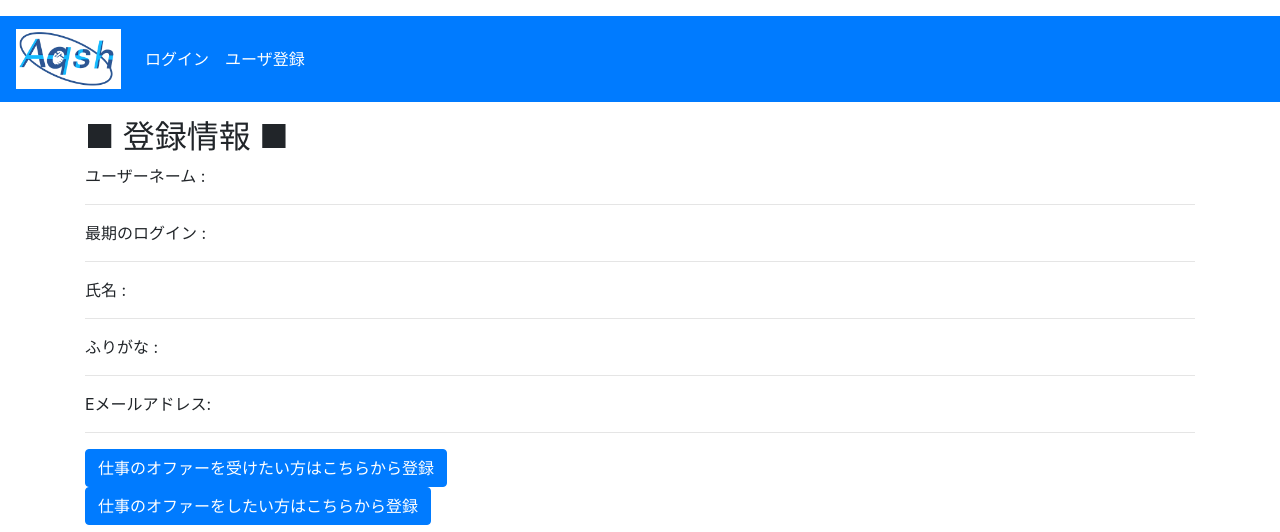
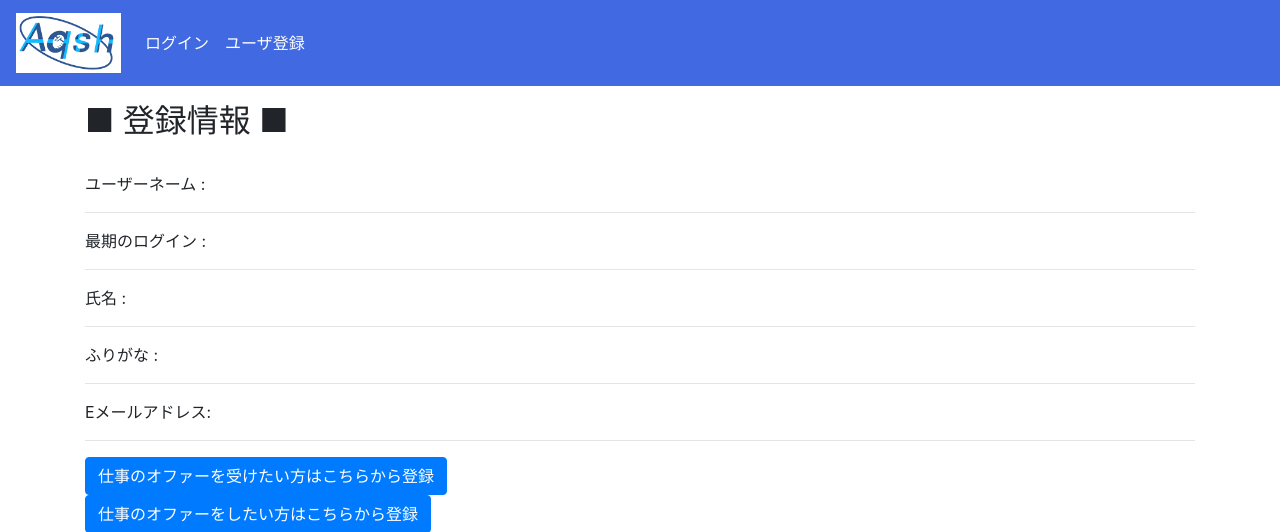
Before and after one commit to aqshmodel/python-apsh, a Django app: page /registration/profile/ in a window 1280 px wide. Shown: the top 532 px of the page. Run offline with Django 3.2, Linux system fonts and the light colour scheme; some libraries are stand-ins or nearby versions.

Commit message:
カラーリング修正
- ナビゲーションバーの色をroyalblueに変更

```diff
--- a/templates/base.html
+++ b/templates/base.html
@@ -15,7 +15,7 @@
   </head>
 
   <body>
-  <nav class="navbar navbar-expand-sm navbar-dark bg-primary mt-3 mb-3">
+  <nav class="navbar navbar-expand-sm navbar-dark mt-0 mb-3" style="background-color:royalblue;">
       <a class="navbar-brand" href="{% url 'registration:index' %}"><img src="{% static 'Aqsh/Aqsh_logo.png' %}"
                                                                          width="105" height="60"></a>
       <button class="navbar-toggler" type="button" data-toggle="collapse" data-target="#navbarNav4"
--- a/templates/profile.html
+++ b/templates/profile.html
@@ -3,6 +3,7 @@
 <form class="my-form">
 <div>
     <H2>■ 登録情報 ■</H2>
+    <br>
 </div>
 
     ユーザーネーム : {{ user.username }}<hr>
@@ -39,7 +40,7 @@
             転職 or 副業:{{ user.jobseeker_set.first.desiredcondition_set.first.job_change }}
             <hr>
         {% else %}
-            <a class="btn btn-primary" href="{% url 'registration:desired_condition' %}">詳細な希望条件はこちらから登録</a><br>
+            <a class="btn btn-primary" href="{% url 'registration:desired_condition' %}">詳細な希望条件はこちらから登録</a><br><br>
         {% endif %}
     {% else %}
         <a class="btn btn-primary" href="{% url 'registration:jobseeker' %}">仕事のオファーを受けたい方はこちらから登録</a><br>
```
